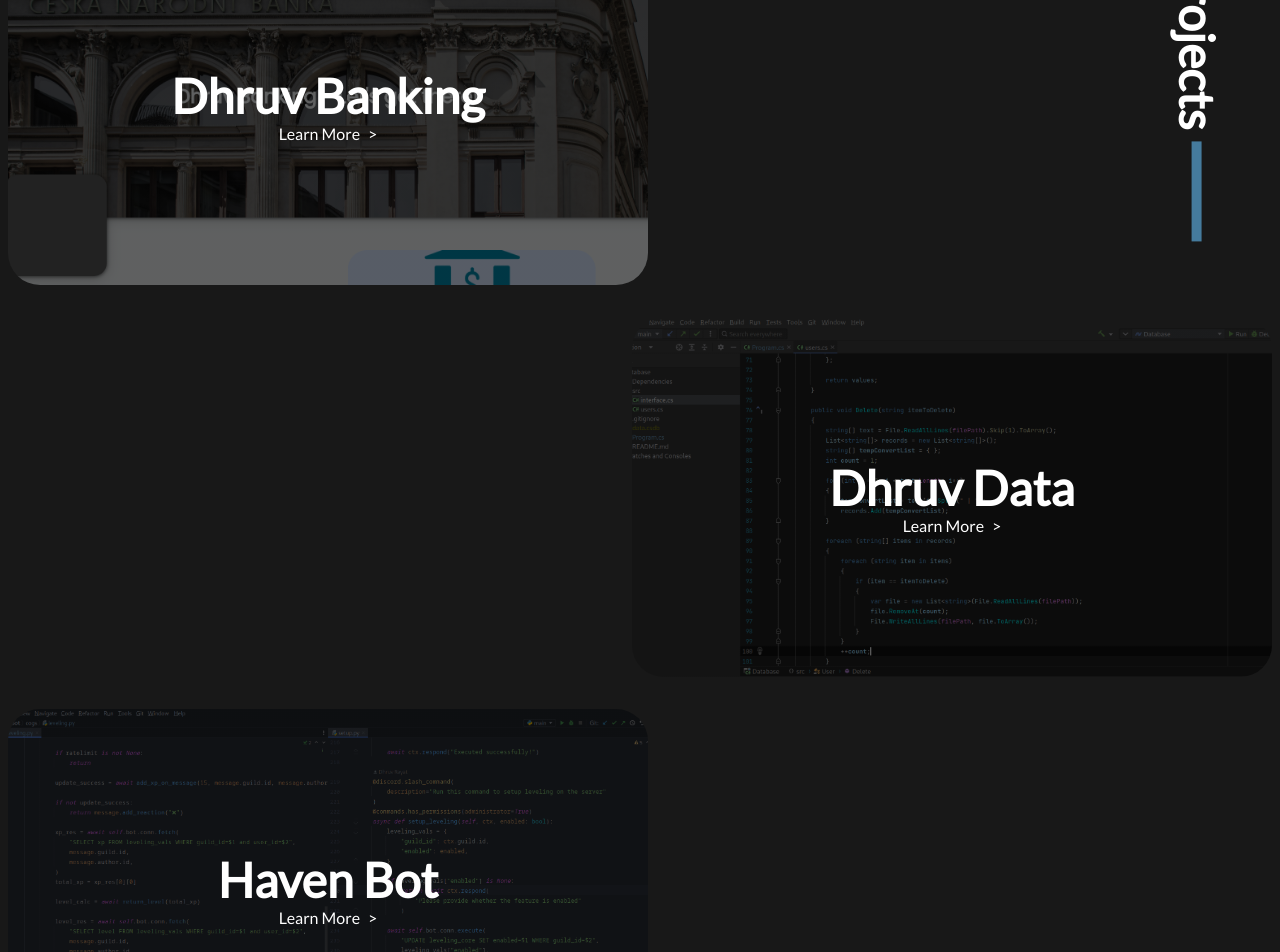
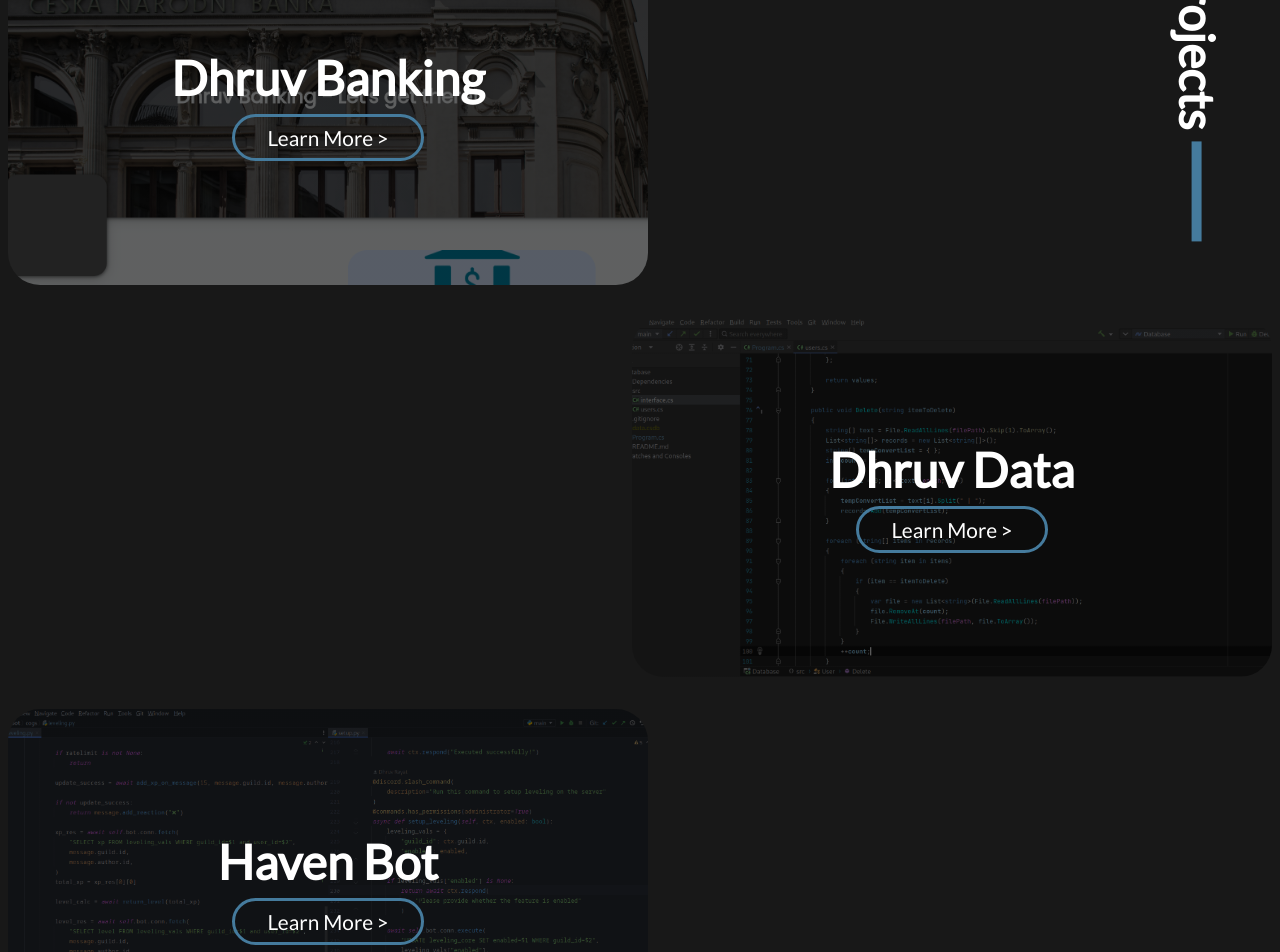
Before and after one commit to JeffleIncarnate/Dhruv-Website-Archive, a React (Create React App) app: page / in a window 1280 px wide. Shown: the part 980-1932 px from the top of the page. Built offline with nearby package versions, Linux system fonts and the light colour scheme.

Commit message:
Small changes

```diff
--- a/src/App.css
+++ b/src/App.css
@@ -16,6 +16,7 @@ body {
   box-sizing: border-box;
   margin: 0;
   padding: 0;
+  scroll-behavior: smooth;
 }
 
 :root {
--- a/src/App.js
+++ b/src/App.js
@@ -4,6 +4,9 @@ import "./App.css";
 // Pages
 import Home from "./pages/home";
 import Games from "./pages/games";
+
+// Pallete
+// import CommandPallete from "./components/Command-Pallete/CommandPallete";
 
 // React
 import { Route, Routes } from "react-router-dom";
--- a/src/components/Footer/Footer.js
+++ b/src/components/Footer/Footer.js
@@ -9,8 +9,6 @@ function Footer() {
       <div className="footer_links">
         <Link to="/games">Games</Link>
         <Link to="/projects">Projects</Link>
-        <Link to="/timeline">Timeline</Link>
-        <Link to="/#quotes">Quotes</Link>
         <Link to="#aboutme">About</Link>
         <button type="button">Contact</button>
       </div>
--- a/src/components/Main-Home/Main_Home.css
+++ b/src/components/Main-Home/Main_Home.css
@@ -73,10 +73,32 @@ main {
   font-size: 3rem;
 }
 
-.projects_left > p::after {
+.projects_left > button {
+  width: 30%;
+  font-size: 1.3rem;
+  color: var(--white);
+  border-radius: 2rem;
+  margin: 0.5rem 0 0 35%;
+  background-color: transparent;
+  border: 3px solid var(--accent);
+  padding: 0.5rem 0;
+  cursor: pointer;
+  transition: background-color 0.3s ease-in-out;
+}
+
+.projects_left > button::after {
   content: ">";
   color: var(--white);
-  margin-left: 0.5rem;
+  margin-left: 0.2rem;
+  transition: margin-left 0.3s ease-in-out;
+}
+
+.projects_left > button:hover {
+  background-color: var(--accent);
+}
+
+.projects_left > button:hover::after {
+  margin-left: 1rem;
 }
 
 /* -- Right -- */
@@ -97,10 +119,32 @@ main {
   font-size: 3rem;
 }
 
-.projects_right > p::after {
+.projects_right > button {
+  width: 30%;
+  font-size: 1.3rem;
+  color: var(--white);
+  border-radius: 2rem;
+  margin: 0.5rem 0 0 35%;
+  background-color: transparent;
+  border: 3px solid var(--accent);
+  padding: 0.5rem 0;
+  cursor: pointer;
+  transition: background-color 0.3s ease-in-out;
+}
+
+.projects_right > button::after {
   content: ">";
   color: var(--white);
-  margin-left: 0.5rem;
+  margin-left: 0.2rem;
+  transition: margin-left 0.3s ease-in-out;
+}
+
+.projects_right > button:hover {
+  background-color: var(--accent);
+}
+
+.projects_right > button:hover::after {
+  margin-left: 1rem;
 }
 
 /* -- Dhruv Banking --*/
@@ -244,3 +288,95 @@ main {
   font-size: 1.3rem;
   list-style-type: none;
 }
+
+/* -- Modal -- */
+.projects_modal {
+  position: fixed;
+  width: 100vw;
+  top: 0;
+  left: 0;
+  height: 100vh;
+  background-color: rgba(0, 0, 0, 0.4);
+}
+
+.modal_inner {
+  position: fixed;
+  top: 50%;
+  right: 50%;
+  width: 60%;
+  aspect-ratio: 16/9;
+  background-color: var(--black-2);
+  border: 4px solid var(--accent);
+  border-radius: 2rem;
+  transform: translate(50%, -50%);
+  display: flex;
+  align-items: center;
+  justify-content: space-between;
+  flex-direction: column;
+}
+
+.modal_inner > img {
+  border-radius: 2rem 2rem 0 0;
+  width: 100%;
+  height: 250px;
+  filter: brightness(0.4);
+  object-fit: cover;
+}
+
+.modal_inner > button {
+  font-size: 2rem;
+  position: relative;
+  left: 45%;
+  bottom: 87%;
+  padding: 0.5rem 1rem;
+  cursor: pointer;
+  border: 4px solid var(--accent);
+  border-radius: 1rem;
+  background: transparent;
+  color: var(--white);
+  font-weight: bold;
+}
+
+.modal_inner > div {
+  margin-bottom: 4rem;
+  text-align: center;
+}
+
+.modal_inner > div h3 {
+  margin: 1rem;
+  font-size: 3rem;
+}
+
+.modal_inner > div p {
+  font-size: 1.3rem;
+}
+
+.card_in {
+  animation: card_in_anim 0.5s;
+}
+
+.card_out {
+  animation: card_out_anim 0.5s;
+}
+
+@keyframes card_in_anim {
+  0% {
+    top: 40%;
+    opacity: 0;
+  }
+  100% {
+    top: 50%;
+    opacity: 1;
+  }
+}
+
+@keyframes card_out_anim {
+  0% {
+    top: 50%;
+    opacity: 1;
+  }
+  100% {
+    top: 60%;
+    opacity: 0;
+  }
+}
--- a/src/components/Main-Home/Main_Home.js
+++ b/src/components/Main-Home/Main_Home.js
@@ -1,29 +1,131 @@
+import { useState, useEffect } from "react";
+
 import "./Main_Home.css";
+import DhruvBanking from "../../images/projects/dhruv_banking.png";
+import DhruvData from "../../images/projects/dhruv_data.png";
+import HavenBot from "../../images/projects/haven_bot.png";
+import EnviroClubWebite from "../../images/projects/eviro_club_website.png";
 
 function MainHome(props) {
+  const [isActive, setIsActive] = useState(false);
+  const [data, setData] = useState(false);
+  const [classname, setClassname] = useState("");
+
+  useEffect(() => {
+    const keyDownHandler = (event) => {
+      if (event.key === "Escape") {
+        event.preventDefault();
+        setTimeout(() => {
+          setIsActive(false);
+        }, "500");
+        setClassname("card_out");
+        document.body.style.overflow = "scroll";
+        document.body.style.overflowX = "hidden";
+      }
+    };
+
+    document.addEventListener("keydown", keyDownHandler);
+
+    return () => {
+      document.removeEventListener("keydown", keyDownHandler);
+    };
+  }, []);
+
   return (
     <main>
-      <div id="projects" className="projects">
+      <div className="projects">
         <h2>Projects</h2>
 
         <div className="projects_wrapper">
           <div className="dhruv_banking projects_left">
             <h3>Dhruv Banking</h3>
-            <p>Learn More</p>
+            <button
+              onClick={() => {
+                setIsActive(true);
+                setData([
+                  "Dhruv Banking",
+                  "This is the future of banking",
+                  DhruvBanking,
+                ]);
+                setClassname("card_in");
+                document.body.style.overflow = "hidden";
+              }}
+            >
+              Learn More
+            </button>
           </div>
           <div className="dhruv_data projects_right">
             <h3>Dhruv Data</h3>
-            <p>Learn More</p>
+            <button
+              onClick={() => {
+                setIsActive(true);
+                setData([
+                  "Dhruv Data",
+                  "Welcome to the all new Database system",
+                  DhruvData,
+                ]);
+                setClassname("card_in");
+                document.body.style.overflow = "hidden";
+              }}
+            >
+              Learn More
+            </button>
           </div>
           <div className="haven_bot projects_left">
             <h3>Haven Bot</h3>
-            <p>Learn More</p>
+            <button
+              onClick={() => {
+                setIsActive(true);
+                setData(["Haven Bot", "This is my discord bot :3", HavenBot]);
+                setClassname("card_in");
+                document.body.style.overflow = "hidden";
+              }}
+            >
+              Learn More
+            </button>
           </div>
           <div className="envio_club_website projects_right">
             <h3>Envro Club Website</h3>
-            <p>Learn More</p>
+            <button
+              onClick={() => {
+                setIsActive(true);
+                setData([
+                  "Enviro Club Website",
+                  "A website I am working on for my school",
+                  EnviroClubWebite,
+                ]);
+                setClassname("card_in");
+                document.body.style.overflow = "hidden";
+              }}
+            >
+              Learn More
+            </button>
           </div>
         </div>
+
+        {isActive ? (
+          <div className="projects_modal">
+            <div className={`modal_inner ${classname}`}>
+              <img src={data[2]} alt="Dhruv Banking" title="Dhruv Banking" />
+              <div>
+                <h3>{data[0]}</h3>
+                <p>{data[1]}</p>
+              </div>
+              <button
+                onClick={() => {
+                  setTimeout(() => {
+                    setIsActive(false);
+                  }, "500");
+                  setClassname("card_out");
+                  document.body.style.overflow = "scroll";
+                  document.body.style.overflowX = "hidden";
+                }}
+              >
+                X
+              </button>
+            </div>
+          </div>
+        ) : null}
       </div>
 
       <div id="aboutme" className="aboutme">
--- a/src/components/Navbar/Navbar.js
+++ b/src/components/Navbar/Navbar.js
@@ -5,9 +5,9 @@ function Navbar(props) {
   return (
     <nav className="nav_bar">
       <div className="navbar_left">
-        <a href="/">
+        <Link to="/">
           <img src={props.img} alt={props.alt} />
-        </a>
+        </Link>
       </div>
 
       <ul className="navbar_right">
@@ -18,7 +18,7 @@ function Navbar(props) {
           <Link to="/projects">Projects</Link>
         </li>
         <li>
-          <Link to="#aboutme">About Me</Link>
+          <Link to="#aboutme">About</Link>
         </li>
         <button type="button">Contact</button>
       </ul>
--- a/src/components/Quotes/Quotes.js
+++ b/src/components/Quotes/Quotes.js
@@ -30,7 +30,7 @@ function Quotes() {
 
     return () => {
       resetTimeout();
-    };
+    }; // eslint-disable-next-line
   }, [index]);
 
   return (
--- a/src/components/Splash/Splash.js
+++ b/src/components/Splash/Splash.js
@@ -11,7 +11,14 @@ function SplashPage(props) {
           ipsam esse vero sit numquam, velit, soluta neque id!
         </p>
 
-        <button type="button">Read More</button>
+        <button
+          type="button"
+          onClick={() => {
+            window.scrollBy(0, 750);
+          }}
+        >
+          Read More
+        </button>
       </div>
       <div className="splash_page_right">
         <img src={props.img} alt={props.alt} />
```
Also changed, not shown: src/components/Command-Pallete/CommandPallete.js (added, +7 -0 lines), src/components/Command-Pallete/CommandPallete.css (added).
